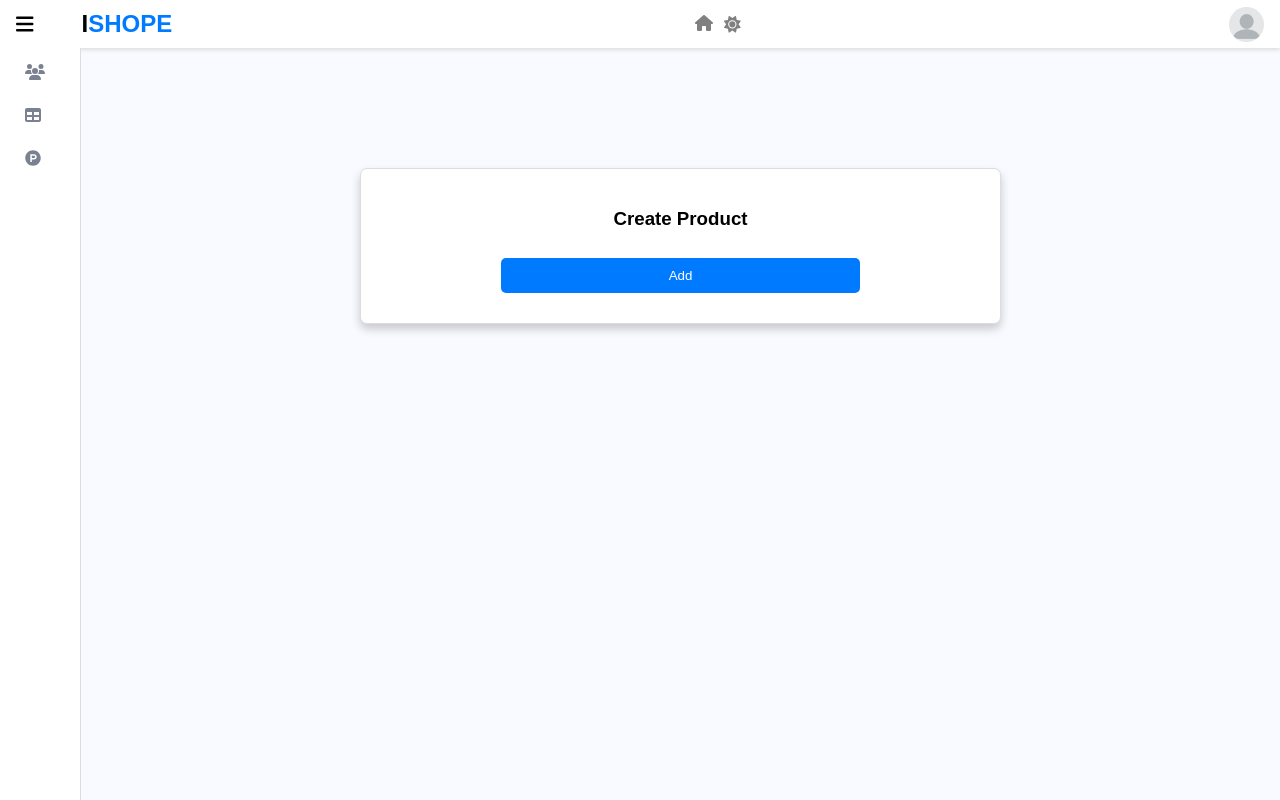
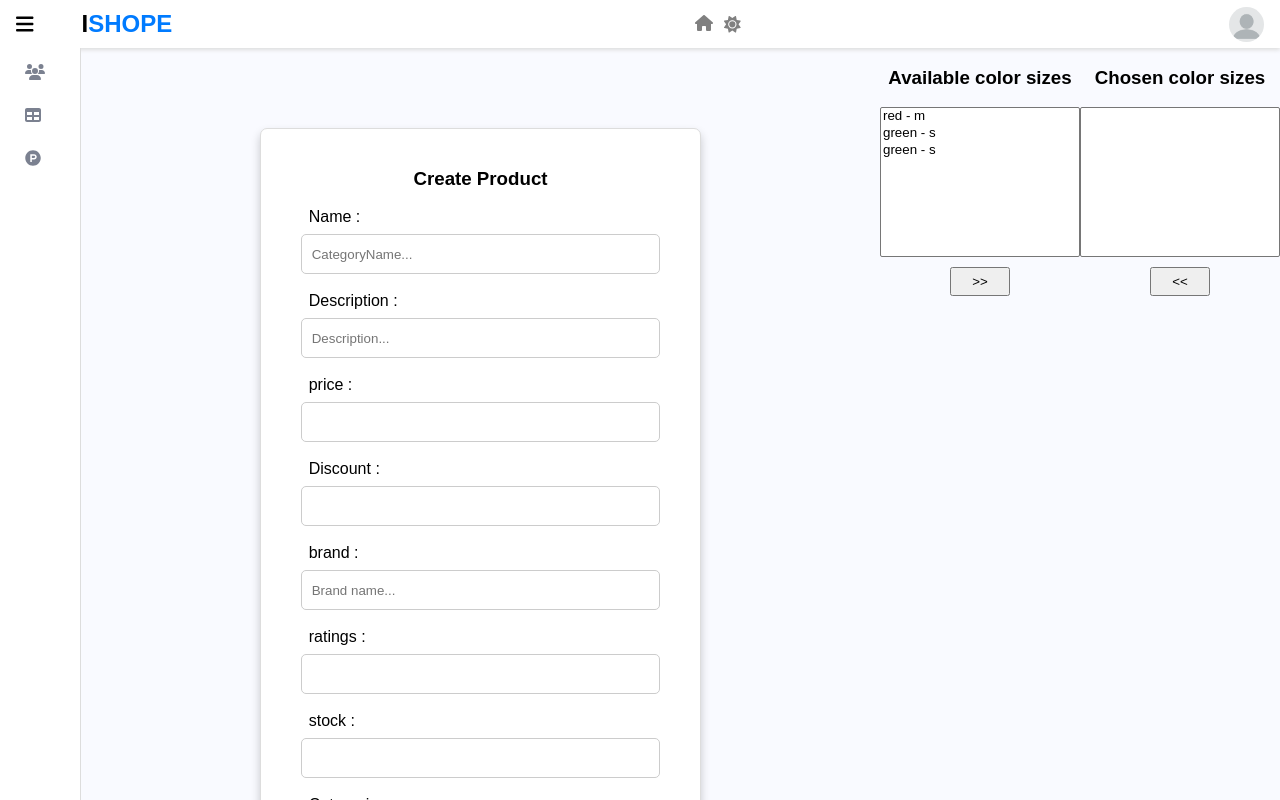
Before and after one commit to sparux10/react, a React (Create React App) app: page /dashbord/product/add in a window 1280 px wide. Shown: the top 800 px of the page. Built offline with nearby package versions, Linux system fonts and the light colour scheme; what cookie-universal would draw is missing.

Commit message:
Add-not complete

```diff
--- /dev/null
+++ b/src/components/Form/Picker.jsx
@@ -0,0 +1,53 @@
+import React, { useState } from 'react';
+
+export default function Picker({props}) {
+  const [availableColorSizes, setAvailableColorSizes] = useState([
+    'red - m',
+    'green - s',
+    'green - s',
+  ]);
+
+  const [chosenColorSizes, setChosenColorSizes] = useState([]);
+
+  const moveItems = (source, setSource, target, setTarget, items) => {
+    setSource(source.filter(item => !items.includes(item)));
+    setTarget([...target, ...items]);
+  };
+
+  return (
+    <div className="color-size-picker">
+      <div className="list-container">
+        <h3>Available color sizes</h3>
+        <select multiple>
+          {availableColorSizes.map((item, index) => (
+            <option key={index} value={item}>{item}</option>
+          ))}
+        </select>
+        <button
+          onClick={() => {
+            const selectedOptions = Array.from(document.querySelectorAll('.list-container select')[0].selectedOptions).map(option => option.value);
+            moveItems(availableColorSizes, setAvailableColorSizes, chosenColorSizes, setChosenColorSizes, selectedOptions);
+          }}
+        >
+          &gt;&gt;
+        </button>
+      </div>
+      <div className="list-container">
+        <h3>Chosen color sizes</h3>
+        <select multiple>
+          {chosenColorSizes.map((item, index) => (
+            <option key={index} value={item}>{item}</option>
+          ))}
+        </select>
+        <button
+          onClick={() => {
+            const selectedOptions = Array.from(document.querySelectorAll('.list-container select')[1].selectedOptions).map(option => option.value);
+            moveItems(chosenColorSizes, setChosenColorSizes, availableColorSizes, setAvailableColorSizes, selectedOptions);
+          }}
+        >
+          &lt;&lt;
+        </button>
+      </div>
+    </div>
+  );
+};
--- a/src/components/Form/form.css
+++ b/src/components/Form/form.css
@@ -113,3 +113,30 @@ select[name="roles"] {
     right: 0;
     padding: 10px;
 }
+
+
+
+/*picker*/
+.color-size-picker {
+    display: flex;
+    justify-content: space-between;
+    width: 600px;
+    margin: 0 auto;
+  }
+
+  .list-container {
+    display: flex;
+    flex-direction: column;
+    align-items: center;
+  }
+
+  .list-container select {
+    width: 200px;
+    height: 150px;
+    margin-bottom: 10px;
+  }
+
+  .list-container button {
+    width: 60px;
+    padding: 5px;
+  }
--- a/src/pages/Dashbord/Dashbord.jsx
+++ b/src/pages/Dashbord/Dashbord.jsx
@@ -2,6 +2,7 @@ import NavDash from "../../components/Navbar/NavDash"
 import Sidebar from "../../components/Sidebar/Sidebar"
 import { Outlet } from 'react-router-dom'
 import "../../components/Table/table.css"
+import Picker from "../../components/Form/Picker"
 
 export default function Dashbord() {
 
@@ -13,6 +14,7 @@ export default function Dashbord() {
       <div  style={{display: "flex"}}>
         <Sidebar />
         <Outlet />
+        <Picker />
       </div>
     </div>
   )
--- a/src/pages/Dashbord/create/AddCategory.jsx
+++ b/src/pages/Dashbord/create/AddCategory.jsx
@@ -1,12 +1,16 @@
 import { Axios } from "../../../API/Axios";
 import { useState } from "react";
 import Loading from "../../../components/loader/Loading";
-
+import { FontAwesomeIcon } from '@fortawesome/react-fontawesome';
+import { faCheck, faUpload } from '@fortawesome/free-solid-svg-icons';
 import Notification from "../../../components/Notificate/Notification";
 
 
 export default function AddCategory() {
 
+    const [categoryName, setCategoryName] = useState("");
+    const [Description, setDescription] = useState("");
+    const [selectedImage, setSelectedImage] = useState(null);
     const [load, setLoad] = useState(false);
     const [disable, setDisable] = useState(false);
     const [error, setError] = useState(null);
@@ -20,10 +24,14 @@ export default function AddCategory() {
         setLoad(true);
         setError(null);
 
+        const formdata = new FormData()
+        formdata.append("name",categoryName)
+        formdata.append("description",Description)
+        formdata.append("categoury_img",selectedImage)
+
         try {
-            const res = await Axios.post(`/users/`, {
-
-            });
+            const res = await Axios.post(`/categories/`, formdata);
+            console.log(res)
 
             if (res.status === 201) {
                 setSuccess('sucssess')
@@ -31,23 +39,42 @@ export default function AddCategory() {
                 setError("Failed to add the user.");
             }
         } catch (err) {
-            setError(err.message);
-            setError(err)
+            console.log(err)
+            setError("err")
         } finally {
             setLoad(false);
             setDisable(false);
         }
     };
-  return (
+    // 'name', 'description', 'categoury_img',
+    const handleImageChange = (e) => {
+        setSelectedImage((e.target.files[0]));
+    };
+    return (
+        <>
+            <div className="full-area">
+                <form className="form-user" encType="multipart/form-data" onSubmit={add}>
 
-
-
-    <>
-            <div className="full-area">
-                <form className="form-user" onSubmit={add}>
                     <div>
                         <h3>Create Category</h3>
 
+                        <div className="label">Name : </div>
+                        <input className="input" type="text" value={categoryName || ""} placeholder="CategoryName..." required
+                            onChange={(e) => setCategoryName(e.target.value)} />
+
+                        <div className="label">Description : </div>
+                        <input className="input" type="text" value={Description || ""} placeholder="Description..." required
+                            onChange={(e) => setDescription(e.target.value)} />
+
+                        <div className='img_btns'>
+                            <input type="file" accept="image/*" onChange={handleImageChange} id="fileInput" style={{ display: 'none' }} />
+                            <label htmlFor="fileInput" className="upload_button">
+                                {selectedImage ? <span><FontAwesomeIcon icon={faCheck} /> Selected  </span> : <span> <FontAwesomeIcon icon={faUpload} /> Selecte iamge </span>}
+                            </label>
+                        </div>
+                        {/* selectedImage && (
+                            <img style={{width:"100%"}} src={selectedImage} alt="Selected" />
+                        ) */}
                         <button type="submit" disabled={disable}>Add</button>
                     </div>
                 </form>
@@ -55,5 +82,5 @@ export default function AddCategory() {
                 {success ? <Notification message={"success"} /> : error && <Notification message={error} />}
             </div>
         </>
-  )
+    )
 }
--- a/src/pages/Dashbord/create/AddProduct.jsx
+++ b/src/pages/Dashbord/create/AddProduct.jsx
@@ -1,12 +1,16 @@
 import { Axios } from "../../../API/Axios";
 import { useState } from "react";
 import Loading from "../../../components/loader/Loading";
-
+import { FontAwesomeIcon } from '@fortawesome/react-fontawesome';
+import { faCheck, faUpload } from '@fortawesome/free-solid-svg-icons';
 import Notification from "../../../components/Notificate/Notification";
 
 
-export default function AddProduct() {
+export default function AddProdut() {
 
+    const [categoryName, setCategoryName] = useState("");
+    const [Description, setDescription] = useState("");
+    const [selectedImage, setSelectedImage] = useState(null);
     const [load, setLoad] = useState(false);
     const [disable, setDisable] = useState(false);
     const [error, setError] = useState(null);
@@ -20,10 +24,14 @@ export default function AddProduct() {
         setLoad(true);
         setError(null);
 
+        const formdata = new FormData()
+        formdata.append("name", categoryName)
+        formdata.append("description", Description)
+        formdata.append("categoury_img", selectedImage)
+
         try {
-            const res = await Axios.post(`/products/`, {
-
-            });
+            const res = await Axios.post(`/categories/`, formdata);
+            console.log(res)
 
             if (res.status === 201) {
                 setSuccess('sucssess')
@@ -31,23 +39,67 @@ export default function AddProduct() {
                 setError("Failed to add the user.");
             }
         } catch (err) {
-            setError(err.message);
-            setError(err)
+            console.log(err)
+            setError("err")
         } finally {
             setLoad(false);
             setDisable(false);
         }
     };
-  return (
+    // 'name', 'description', 'price', 'discount', 'brand', 'ratings', 'stock', 'product_img', 'category', 'created_at', 'user', 'color_sizes']
 
+    const handleImageChange = (e) => {
+        setSelectedImage((e.target.files[0]));
+    };
+    return (
+        <>
+            <div className="full-area">
+                <form className="form-user" encType="multipart/form-data" onSubmit={add}>
 
-
-    <>
-            <div className="full-area">
-                <form className="form-user" onSubmit={add}>
                     <div>
                         <h3>Create Product</h3>
 
+                        <div className="label">Name : </div>
+                        <input className="input" type="text" value={categoryName || ""} placeholder="CategoryName..." required
+                            onChange={(e) => setCategoryName(e.target.value)} />
+
+                        <div className="label">Description : </div>
+                        <input className="input" type="text" value={Description || ""} placeholder="Description..." required
+                            onChange={(e) => setDescription(e.target.value)} />
+
+                        <div className="label">price : </div>
+                        <input className="input" type="number" defaultValue={0} value={Description || ""} required
+                            onChange={(e) => setDescription(e.target.value)} />
+
+                        <div className="label">Discount : </div>
+                        <input className="input" type="number" defaultValue={0} value={Description || ""} required
+                            onChange={(e) => setDescription(e.target.value)} />
+
+                        <div className="label">brand : </div>
+                        <input className="input" type="text" value={Description || ""} placeholder="Brand name..."
+                            onChange={(e) => setDescription(e.target.value)} />
+
+                        <div className="label">ratings : </div>
+                        <input className="input" type="number" defaultValue={0} value={Description || ""} required
+                            onChange={(e) => setDescription(e.target.value)} />
+
+                        <div className="label">stock : </div>
+                        <input className="input" type="number" defaultValue={0} value={Description || ""} required
+                            onChange={(e) => setDescription(e.target.value)} />
+
+                        <div className="label">Categori : </div>
+                        <input className="input" type="number" defaultValue={0} value={Description || ""} required
+                            onChange={(e) => setDescription(e.target.value)} />
+
+                        <div className='img_btns'>
+                            <input type="file" accept="image/*" onChange={handleImageChange} id="fileInput" style={{ display: 'none' }} />
+                            <label htmlFor="fileInput" className="upload_button">
+                                {selectedImage ? <span><FontAwesomeIcon icon={faCheck} /> Selected  </span> : <span> <FontAwesomeIcon icon={faUpload} /> Selecte iamge </span>}
+                            </label>
+                        </div>
+                        {/* selectedImage && (
+                            <img style={{width:"100%"}} src={selectedImage} alt="Selected" />
+                        ) */}
                         <button type="submit" disabled={disable}>Add</button>
                     </div>
                 </form>
@@ -55,5 +107,5 @@ export default function AddProduct() {
                 {success ? <Notification message={"success"} /> : error && <Notification message={error} />}
             </div>
         </>
-  )
+    )
 }
```
